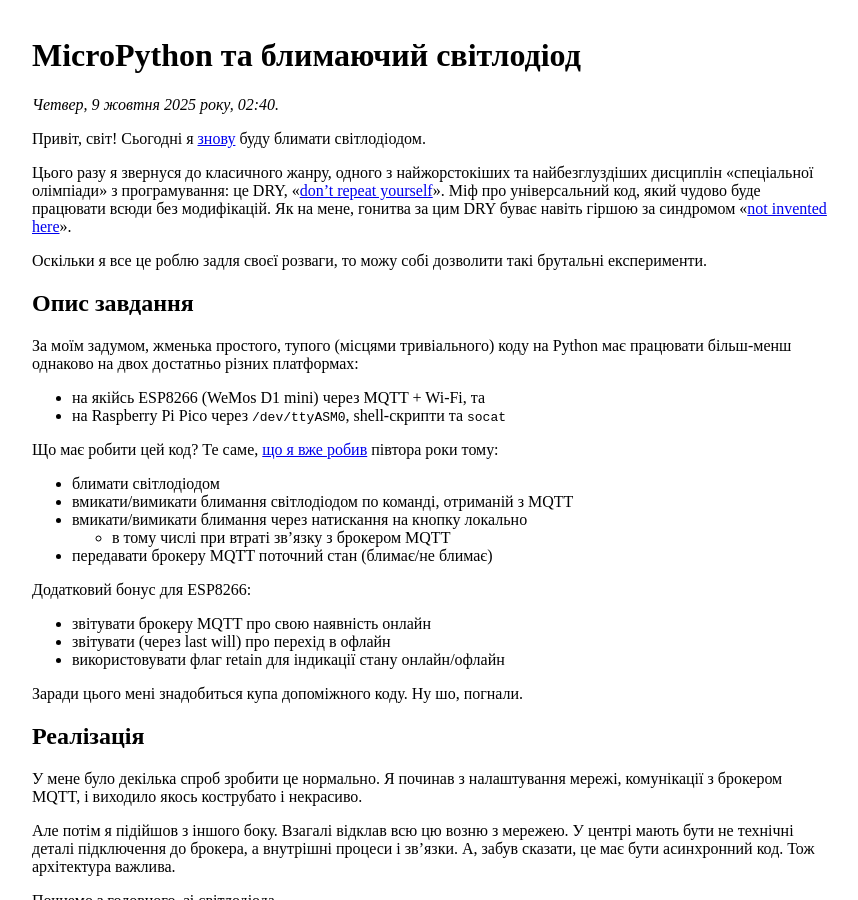
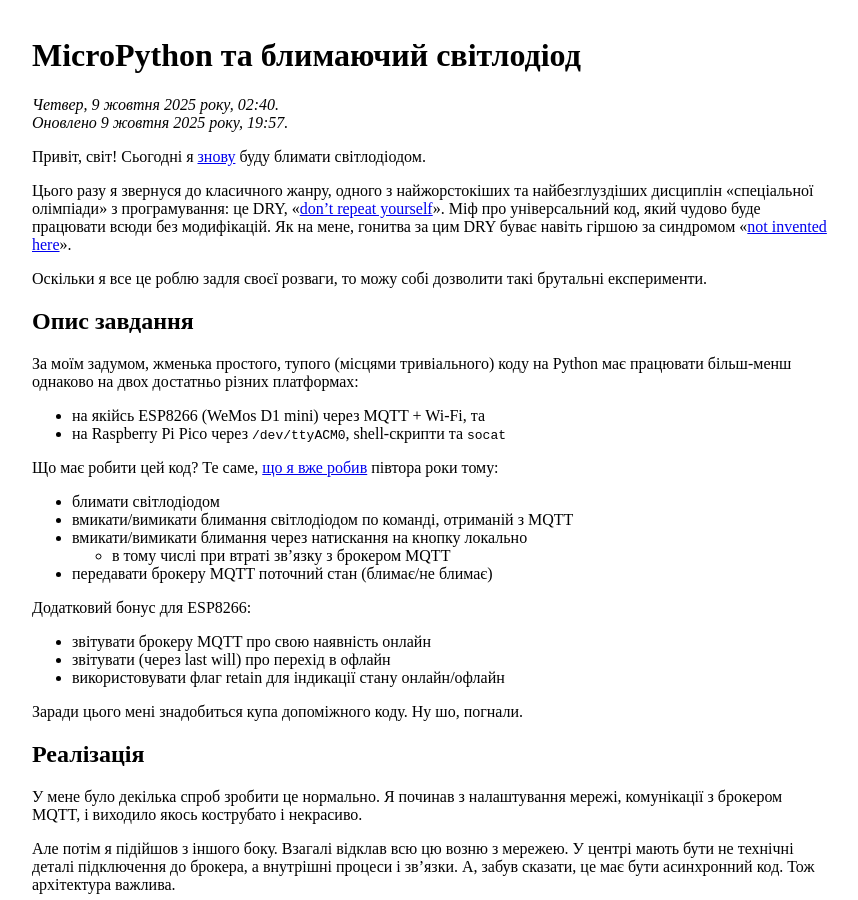
Before and after one commit to dk487/test.de.co.ua, a Jekyll site: the page built from _posts/2025/2025-10-09-python-blinking-led.md, in a window 1280 px wide and 900 px high. Shown: the whole window, without its empty margins (208-1066 px from the left). Built offline with Jekyll 4.4.1, drawn with Linux system fonts in a browser that asks for light colours; some of the changed text lies outside the part shown.

Commit message:
Minor fixes

````diff
--- a/_posts/2025/2025-10-09-python-blinking-led.md
+++ b/_posts/2025/2025-10-09-python-blinking-led.md
@@ -1,11 +1,12 @@
 ---
 title: MicroPython та блимаючий світлодіод
 date: 2025-10-09 02:40:59 +03:00
+mtime: 2025-10-09 19:57:43 +03:00
 ---
 
 Привіт, світ! Сьогодні я [знову][1] буду блимати світлодіодом.
 
-Цього разу я звернуся до класичного жанру, одного з найжорстокіших та найбезглуздіших дисциплін «спеціальної олімпіади» з програмування: це DRY, «[don't repeat yourself][2]». Міф про універсальний код, який чудово буде працювати всюди без модифікацій. Як на мене, гонитва за цим DRY буває навіть гіршою за синдромом «[not invented here][4]».
+Цього разу я звернуся до класичного жанру, одного з найжорстокіших та найбезглуздіших дисциплін «спеціальної олімпіади» з програмування: це DRY, «[don't repeat yourself][2]». Міф про універсальний код, який чудово буде працювати всюди без модифікацій. Як на мене, гонитва за цим DRY буває навіть гіршою за синдромом «[not invented here][3]».
 
 Оскільки я все це роблю задля своєї розваги, то можу собі дозволити такі брутальні експерименти.
 
@@ -15,7 +16,7 @@
 За моїм задумом, жменька простого, тупого (місцями тривіального) коду на Python має працювати більш-менш однаково на двох достатньо різних платформах:
 
  - на якійсь ESP8266 (WeMos D1 mini) через MQTT + Wi-Fi, та
- - на Raspberry Pi Pico через `/dev/ttyASM0`, shell-скрипти та `socat`
+ - на Raspberry Pi Pico через `/dev/ttyACM0`, shell-скрипти та `socat`
 
 Що має робити цей код? Те саме, [що я вже робив][4] півтора роки тому:
 
@@ -201,7 +202,7 @@
     print('Stopped')
 ```
 
-Є певна асиметричність у поведінці цих класів. Клас `BlinkingLED` як приймає повідомлення, так і відправляє. Клас `DemoScenario` лише відправляє повідомлення. Клас `DebugMessages` лише приймає. і у нього немає метода `main`.
+Є певна асиметричність у поведінці цих класів. Клас `BlinkingLED` як приймає повідомлення, так і відправляє. Клас `DemoScenario` лише відправляє повідомлення. Клас `DebugMessages` лише приймає, і у нього немає метода `main`.
 
 У попередній версії я намагався на рівні класа `App` визначати, які процеси мають отримати кожне окреме повідомлення. Цього разу я відправляю всі повідомлення всім слухачам, а вони розбираються, що їм треба. Наприклад, клас `DebugMessages` опрацьовує всі повідомлення.
 
````
